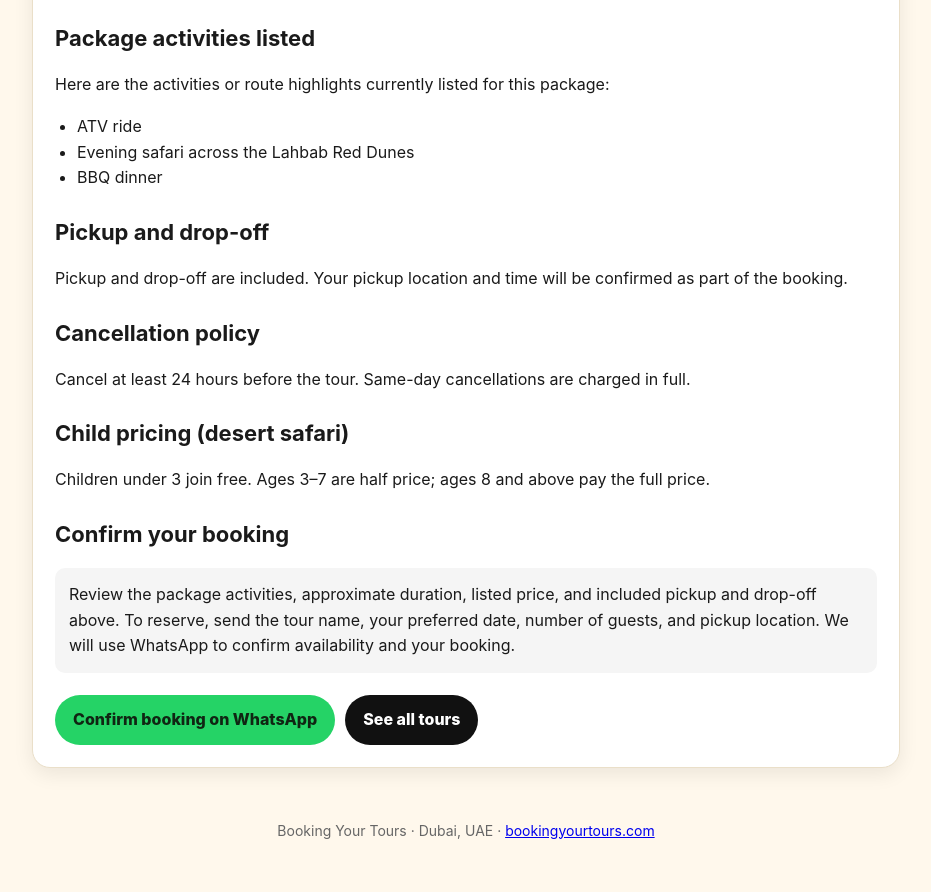
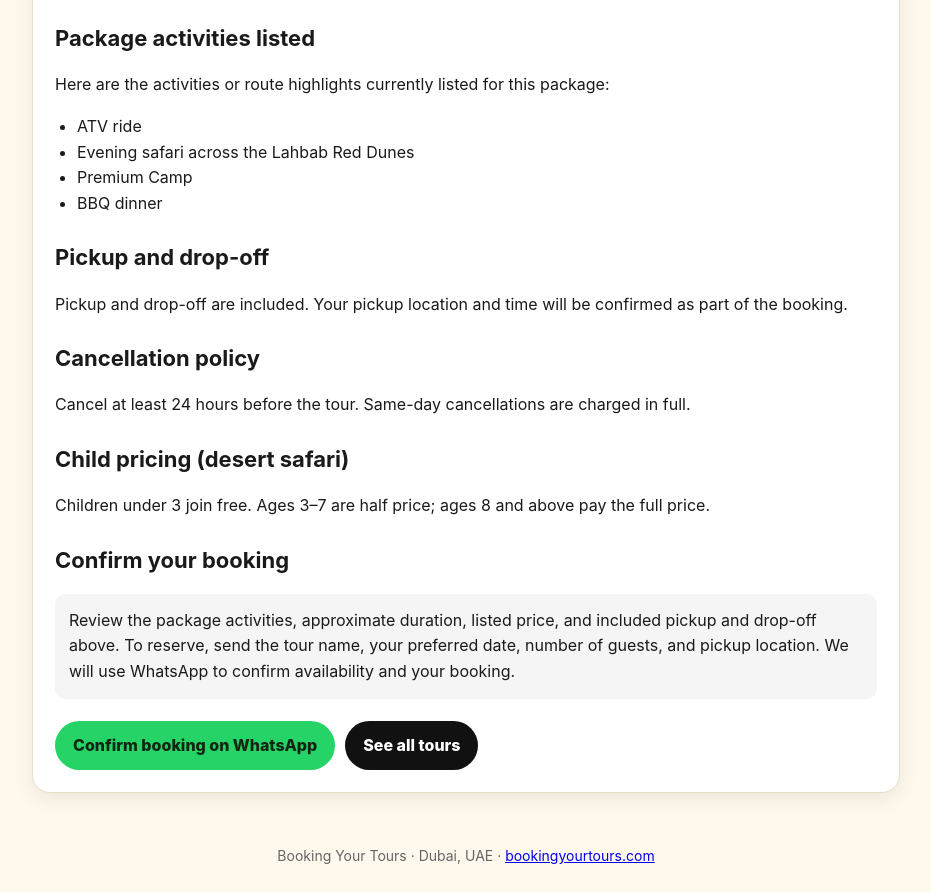
Before and after one commit to desertmakeyourtour/booking-your-tours, a plain HTML site: page tours/evening-desert-safari-atv-bbq.html in a window 1280 px wide. Shown: the part 936-1828 px from the top of the page, without its empty margins (174-1105 px from the left). Before the commit the page ends 1802 px from the top, so only its background shows below. Drawn offline with Linux system fonts and the light colour scheme.

Commit message:
Add Premium Camp to ATV safari inclusions

```diff
--- a/tours/evening-desert-safari-atv-bbq.html
+++ b/tours/evening-desert-safari-atv-bbq.html
@@ -7,7 +7,7 @@
 <body><header><a class="brand" href="../index.html#tours"><img src="../logo.jpg" alt="Booking Your Tours logo"><span>Booking Your Tours</span></a><a href="../index.html#tours">All tours</a></header>
 <main><a class="back" href="../index.html#tours">← Back to all tours</a><article class="panel"><img class="hero" src="../images/quad_selfie.jpg" alt="Evening Safari with ATV Ride BBQ Dinner Premium Camp in the UAE"><div class="body"><h1>Evening Safari with ATV Ride BBQ Dinner Premium Camp</h1><p class="meta">Approx 6-7 hours · Pickup and drop-off included</p>
 <div class="price-row"><div><small>Price shown on the tour listing</small><div class="price">AED 360</div></div><span>Confirm availability and reserve on WhatsApp</span></div>
-<div class="offer"><strong>BOGO offer</strong><br>The listed price covers 2 guests under the BOGO offer.</div><h2>Package activities listed</h2><p>Here are the activities or route highlights currently listed for this package:</p><ul><li>ATV ride</li><li>Evening safari across the Lahbab Red Dunes</li><li>BBQ dinner</li></ul>
+<div class="offer"><strong>BOGO offer</strong><br>The listed price covers 2 guests under the BOGO offer.</div><h2>Package activities listed</h2><p>Here are the activities or route highlights currently listed for this package:</p><ul><li>ATV ride</li><li>Evening safari across the Lahbab Red Dunes</li><li>Premium Camp</li><li>BBQ dinner</li></ul>
 <h2>Pickup and drop-off</h2><p>Pickup and drop-off are included. Your pickup location and time will be confirmed as part of the booking.</p>
 <h2>Cancellation policy</h2><p>Cancel at least 24 hours before the tour. Same-day cancellations are charged in full.</p>
 <h2>Child pricing (desert safari)</h2><p>Children under 3 join free. Ages 3–7 are half price; ages 8 and above pay the full price.</p>
```
